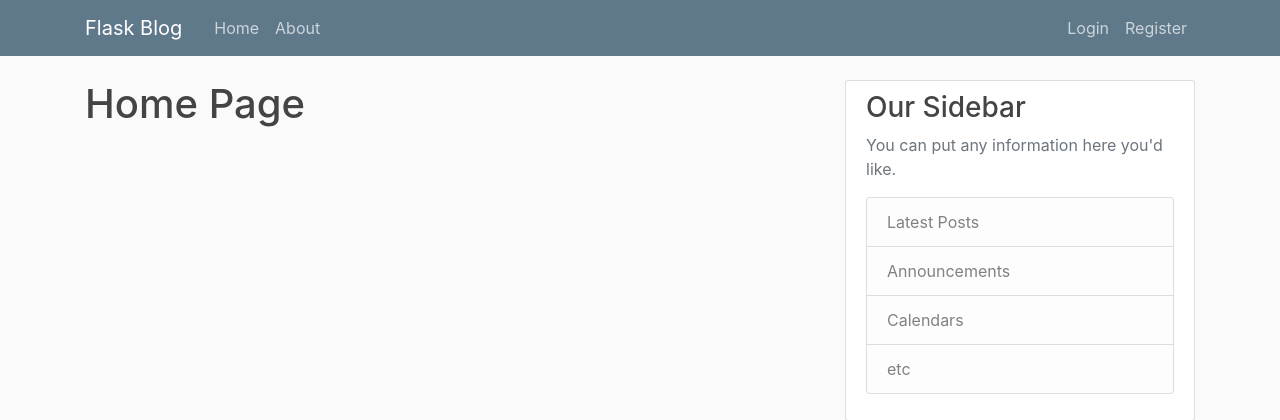
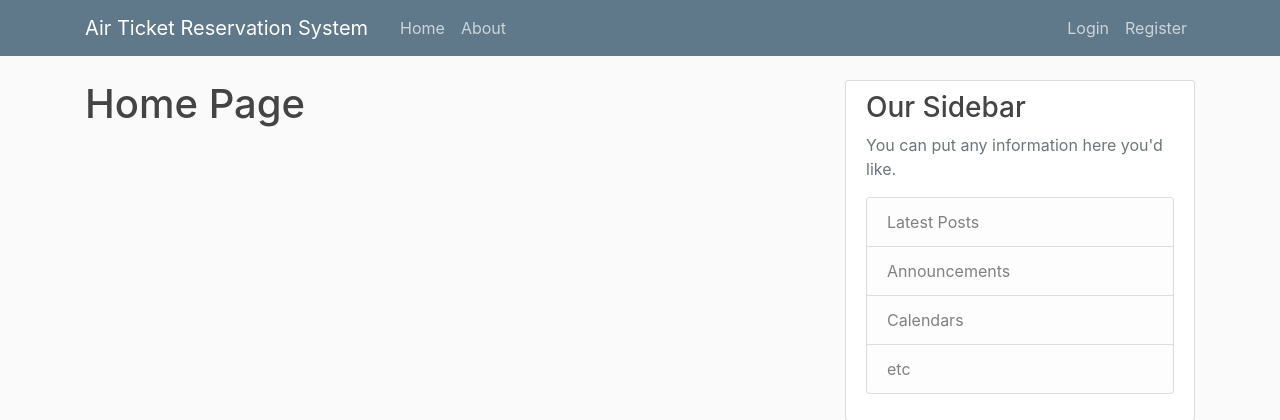
Before and after one commit to Jaacky-Huaang/Databases_Project, a Flask app: page / in a window 1280 px wide. Shown: the top 420 px of the page. Run offline with Flask 3, Linux system fonts and the light colour scheme; some libraries are stand-ins or nearby versions.

Commit message:
modify readme

```diff
--- a/reservation/templates/layout.html
+++ b/reservation/templates/layout.html
@@ -20,7 +20,7 @@
     <header class="site-header">
       <nav class="navbar navbar-expand-md navbar-dark bg-steel fixed-top">
         <div class="container">
-          <a class="navbar-brand mr-4" href="/">Flask Blog</a>
+          <a class="navbar-brand mr-4" href="/">Air Ticket Reservation System</a>
           <button class="navbar-toggler" type="button" data-toggle="collapse" data-target="#navbarToggle" aria-controls="navbarToggle" aria-expanded="false" aria-label="Toggle navigation">
             <span class="navbar-toggler-icon"></span>
           </button>
```
Also changed, not shown: README.md, img/file_structure.png (deleted), reservation/forms.py (line endings or trailing spaces).
